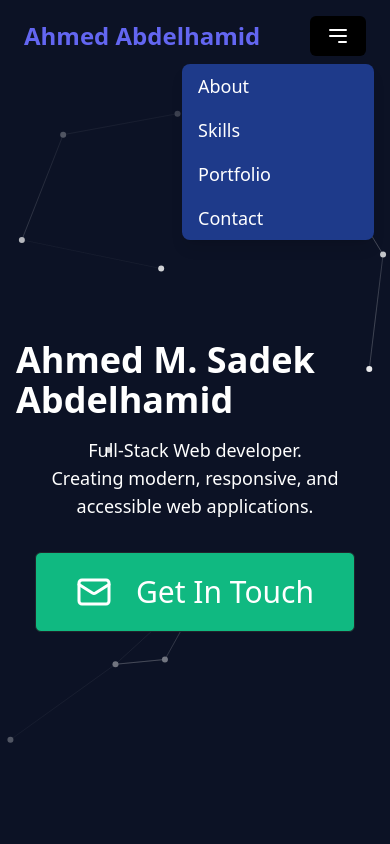
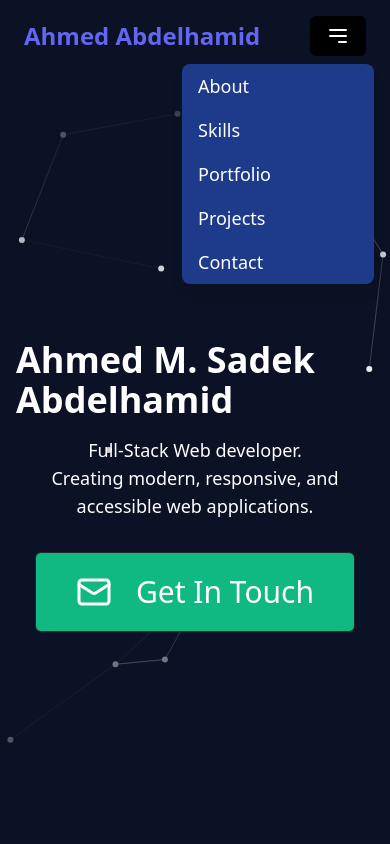
Before and after one commit to Ahmed-M-Sadek/my-portfolio, a React (Vite) app: page / in a window 390 px wide. Both pictures are taken after a click on the button 338 px from the left and 36 px from the top of the page. Shown: the top 844 px of the page. Built offline with nearby package versions, Linux system fonts and the light colour scheme.

Commit message:
added projects link to mobile burger menu

```diff
--- a/src/components/NavBar.tsx
+++ b/src/components/NavBar.tsx
@@ -118,6 +118,16 @@ const NavBar = () => {
               Portfolio
             </Link>
             <Link
+              to="projects"
+              smooth={true}
+              duration={500}
+              offset={offSet}
+              className="block px-4 py-2 text-lg hover:bg-highlightCustom hover:text-textPrimaryCustom cursor-pointer"
+              onClick={() => setMenuOpen(false)}
+            >
+              Projects
+            </Link>
+            <Link
               to="contact"
               smooth={true}
               duration={500}
```
